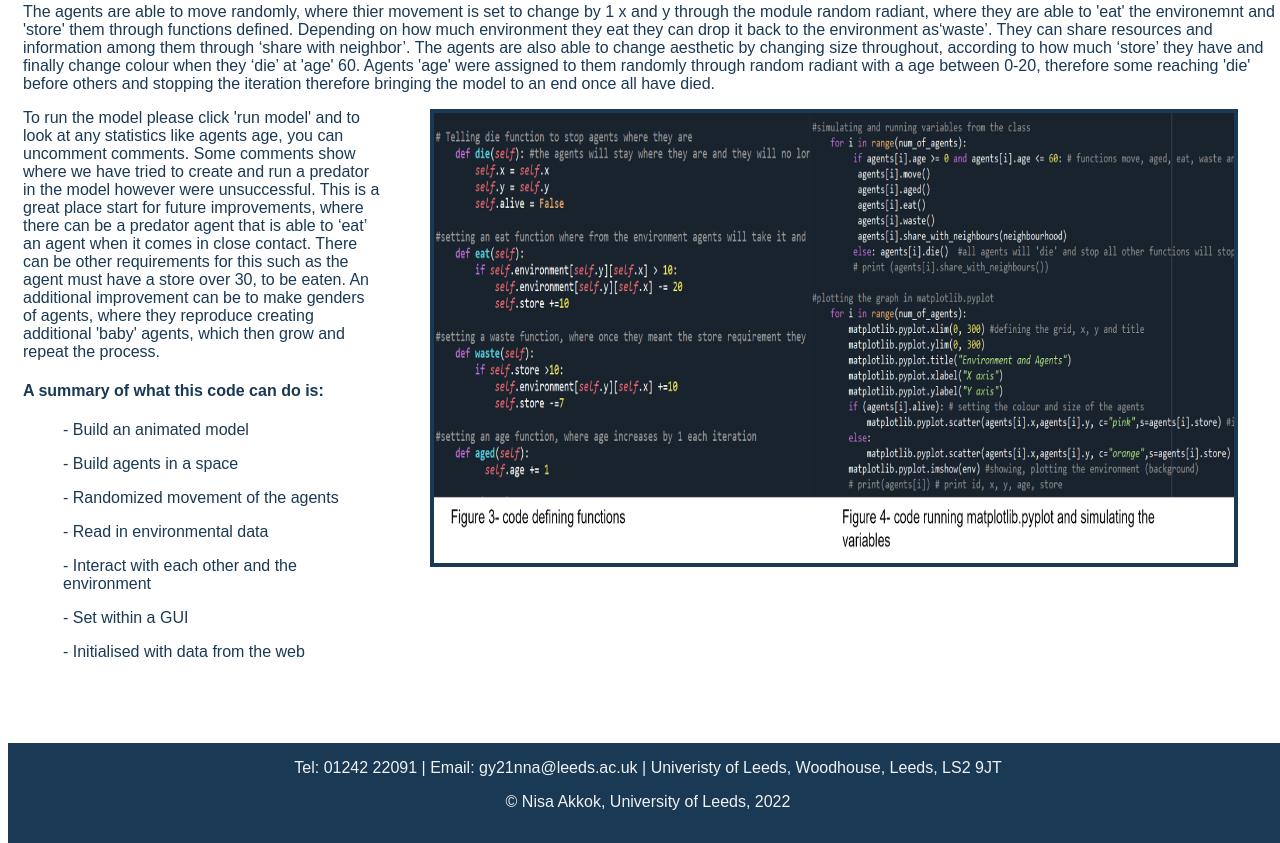
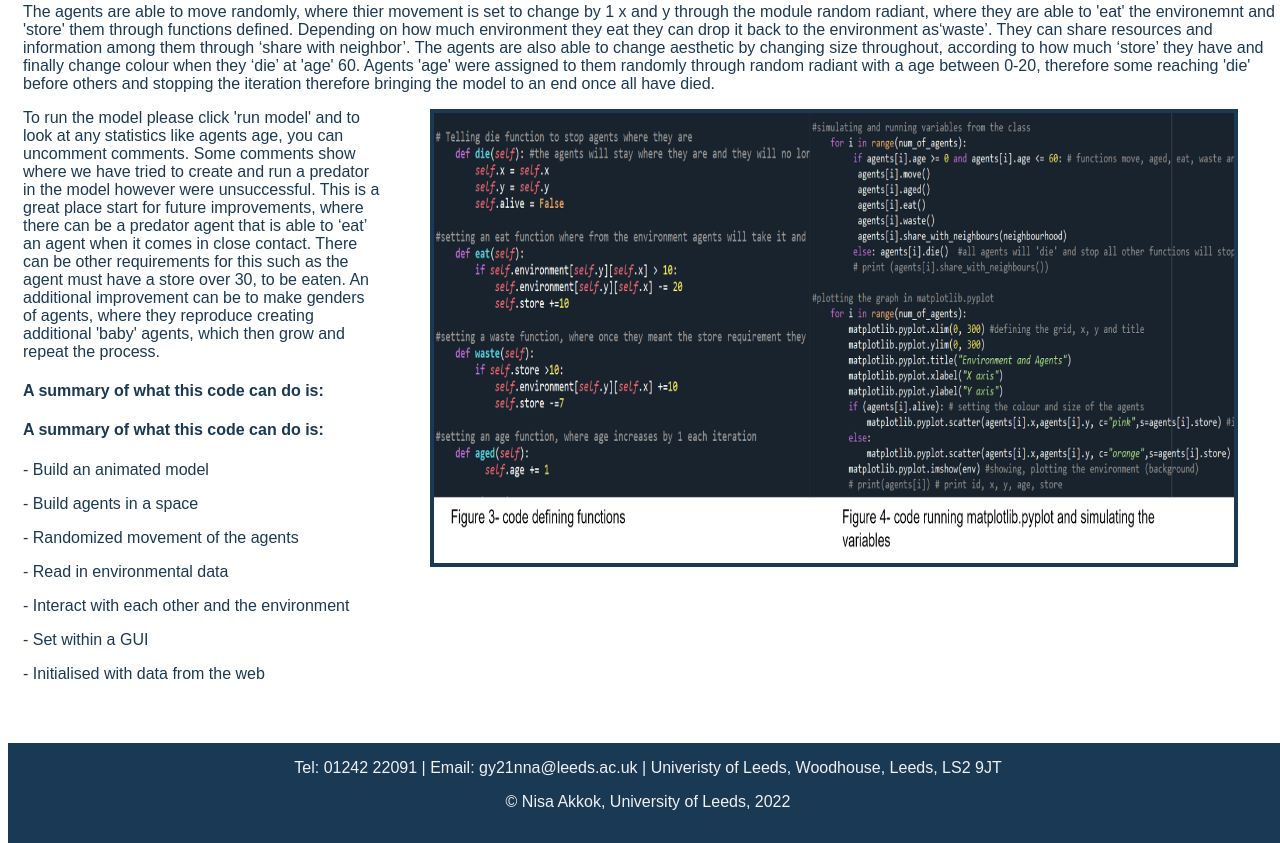
Before and after one commit to nisanurakkok/GEOG5990_assignment1, a plain HTML site: page index.html in a window 1280 px wide. Shown: the part 1257-2100 px from the top of the page. Drawn offline with Linux system fonts and the light colour scheme.

Commit message:
Update index.html

```diff
--- a/index.html
+++ b/index.html
@@ -95,13 +95,14 @@
 			There can be other requirements for this such as the agent must have a store over 30, to be eaten. An additional improvement can
 			be to make genders of agents, where they reproduce creating additional 'baby' agents, which then grow and repeat the process. </p>
 			<p> <h4>A summary of what this code can do is: </h4>
-			<ul>-	Build an animated model </ul>
-			<ul>-	Build agents in a space </ul>
-			<ul>-	Randomized movement of the agents </ul>
-			<ul>-	Read in environmental data</ul>
-			<ul>-	Interact with each other and the environment </ul>
-			<ul>-	Set within a GUI</ul>
-			<ul>-	Initialised with data from the web </ul></p>
+			<p> <h4>A summary of what this code can do is: </h4></p>
+			<p>-	Build an animated model </p>
+			<p>-	Build agents in a space </p>
+			<p>-	Randomized movement of the agents </p>
+			<p>-	Read in environmental data</p>
+			<p>-	Interact with each other and the environment </p>
+			<p>-	Set within a GUI</p>
+			<p>-	Initialised with data from the web </p>
 			</div>
 
 
```
